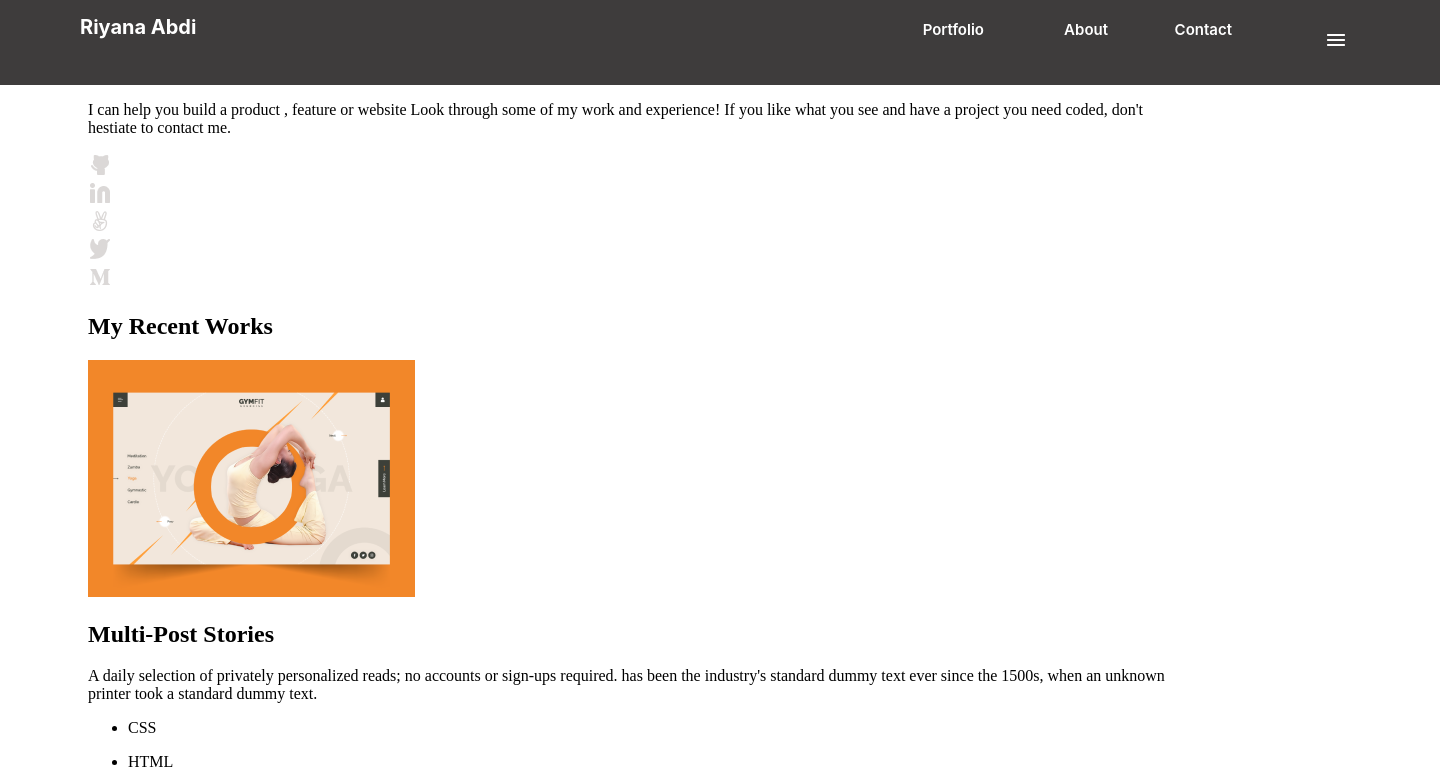
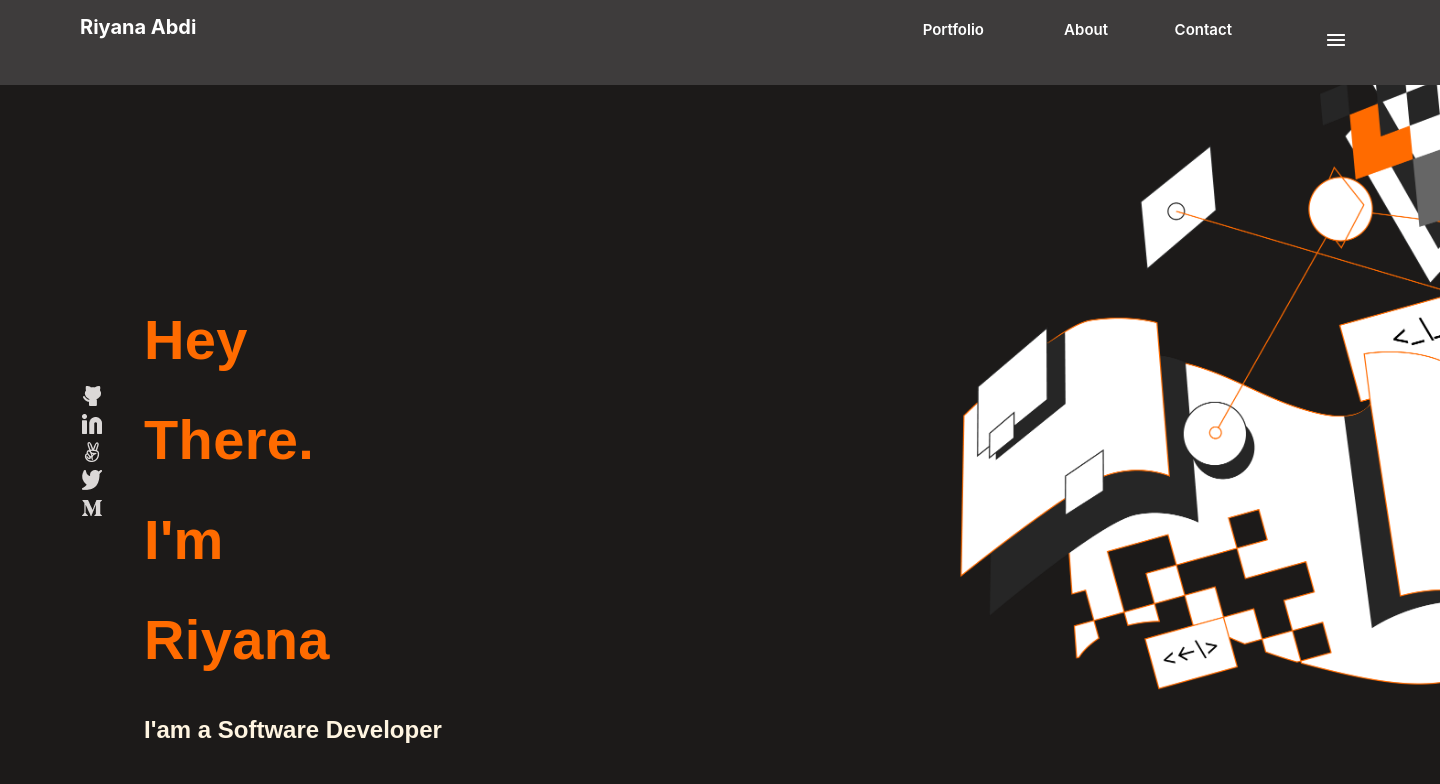
Before and after one commit to Ibtisam34/knew-bar, a website: page index.html in a window 1280 px wide. Shown: the top 784 px of the page, 1440 px wide, since content can reach past the window. Drawn offline with Linux system fonts and the light colour scheme.

Commit message:
intro section

```diff
--- a/index.html
+++ b/index.html
@@ -11,7 +11,7 @@
     <div class="container">
       <section>
         <div class="app-bar">
-          <header class="compact-dark">
+          <header class="compact-dark wrapper">
             <nav class="img-bar">
               <img src="images/NormalButton.png" alt="vector">
             </nav>
@@ -30,11 +30,12 @@
                 <img src="images/NormalButton.png" alt="vector">
               </li>
             </ul>
+          </header>
         </div>
-        </header>
         <div class="headline-bar">
-          <h2 class="headline-text">Hey There.
-            I'm Riyana</h2>
+          <div class="top-section wrapper">
+            <div>
+              <h2 class="headline-text">Hey There. I'm Riyana</h2>
               <div class="supporting-text">
                 <p>
                   I'am a Software Developer
@@ -48,6 +49,7 @@
                   don't
                   hestiate to contact me.
                 </p>
+              </div>
             </div>
             <div class="social-media">
               <div class="images-bar">
@@ -68,7 +70,7 @@
                 </div>
               </div>
             </div>
-        </section>
+          </div>
           <section class="Works">
             <div class="RecentWorks">
               <h1>My Recent Works</h1>
@@ -82,7 +84,8 @@
 
               <h2>Multi-Post Stories</h2>
               <p>
-              A daily selection of privately personalized reads; no accounts or
+                A daily selection of privately personalized reads; no accounts
+                or
                 sign-ups required. has been the industry's standard dummy text
                 ever
                 since the 1500s, when an unknown printer took a standard dummy
@@ -108,7 +111,8 @@
             <div class="work1" id="w1">
               <h1>Profesional Art Printing Data</h1>
               <p>
-              A daily selection of privately personalized reads; no accounts or
+                A daily selection of privately personalized reads; no accounts
+                or
                 sign-ups required. has been the industry's standard
               </p>
               <ul class="category">
@@ -122,7 +126,8 @@
             <div class="work1" id="w2">
               <h1>Profesional Art Printing Data</h1>
               <p>
-              A daily selection of privately personalized reads; no accounts or
+                A daily selection of privately personalized reads; no accounts
+                or
                 sign-ups required. has been the industry's standard
               </p>
               <ul class="category">
@@ -136,7 +141,8 @@
             <div class="work1" id="w3">
               <h1>Profesional Art Printing Data</h1>
               <p>
-              A daily selection of privately personalized reads; no accounts or
+                A daily selection of privately personalized reads; no accounts
+                or
                 sign-ups required. has been the industry's standard
               </p>
               <ul class="category">
@@ -150,7 +156,8 @@
             <div class="work1" id="w4">
               <h1>Profesional Art Printing Data</h1>
               <p>
-              A daily selection of privately personalized reads; no accounts or
+                A daily selection of privately personalized reads; no accounts
+                or
                 sign-ups required. has been the industry's standard
               </p>
               <ul class="category">
@@ -164,7 +171,8 @@
             <div class="work1" id="w5">
               <h1>Profesional Art Printing Data</h1>
               <p>
-              A daily selection of privately personalized reads; no accounts or
+                A daily selection of privately personalized reads; no accounts
+                or
                 sign-ups required. has been the industry's standard
               </p>
               <ul class="category">
@@ -178,7 +186,8 @@
             <div class="work1" id="w6">
               <h1>Profesional Art Printing Data</h1>
               <p>
-              A daily selection of privately personalized reads; no accounts or
+                A daily selection of privately personalized reads; no accounts
+                or
                 sign-ups required. has been the industry's standard
               </p>
               <ul class="category">
@@ -194,7 +203,8 @@
               <h1>About me</h1>
               <p>
                 Hello I'm a software developer! I can help you build a product ,
-              feature or website Look through some of my work and experience! If
+                feature or website Look through some of my work and experience!
+                If
                 you like what you see and have a project you need coded, don't
                 hestiate to contact me.
               </p>
--- a/style.css
+++ b/style.css
@@ -1,5 +1,10 @@
-section {
-  margin: 0 5em !important;
+body {
+  margin: 0;
+  padding: 0;
+}
+
+.wrapper {
+  padding: 0 5em !important;
 }
 
 .compact-dark {
@@ -13,7 +18,6 @@ section {
   z-index: 100;
   display: flex;
   flex-direction: row;
-  padding: 0 5em;
 }
 
 .compact-dark h1 {
@@ -54,6 +58,72 @@ section {
   flex-basis: 10%;
 }
 
+.headline-bar .top-section {
+  background: #1c1a19;
+  width: 100%;
+  height: 100vh;
+  display: flex;
+  padding: 10px 10px;
+  background-image: url("images/Illustration-header@2x.png");
+  background-repeat: no-repeat;
+  background-size: contain;
+  background-position: right;
+}
+
+.headline-bar .top-section > div:first-child {
+  flex-basis: 95%;
+  padding-top: 19%;
+  order: 2;
+}
+
+.headline-bar .top-section .social-media {
+  flex-basis: 5%;
+  padding-top: 30%;
+  order: 1;
+}
+
+.headline-bar .headline-text {
+  font-family: 'Crete Round', sans-serif;
+  font-style: normal;
+  font-weight: 900;
+  font-size: 56px;
+  line-height: 100px;
+  margin-bottom: auto;
+  letter-spacing: 0.37px;
+  color: #ff6b00;
+  flex: none;
+  order: 0;
+  flex-grow: 0;
+  width: 20%;
+}
+
+.supporting-text {
+  font-family: 'Crete Round', sans-serif;
+  font-style: normal;
+  font-weight: 700;
+  font-size: 24px;
+  line-height: 32px;
+  display: flex;
+  align-items: center;
+  color: #fff5e1;
+  flex: none;
+  order: 1;
+  flex-grow: 0;
+}
+
+.description-bar {
+  font-family: sans-serif;
+  font-style: normal;
+  font-weight: 400;
+  font-size: 19px;
+  line-height: 24px;
+  color: #fff;
+  flex: none;
+  order: 2;
+  flex-grow: 0;
+  width: 50%;
+}
+
 @media screen and (max-width: 900px) {
   body {
     background-color: gray;
@@ -87,33 +157,6 @@ section {
     font-size: 24px;
   }
 
-  /* .toolbar-contaainer {
-    position: absolute;
-    visibility: hidden;
-    left: 0;
-    right: 0;
-    top: 0;
-    bottom: 0;
-    background: #181e25;
-  }
-
-  .container-bar {
-    position: absolute;
-    visibility: hidden;
-    left: 0;
-    right: 0;
-    top: 0;
-    bottom: 0;
-    background:
-      linear-gradient(
-        180deg,
-        rgba(24, 30, 37, 0.64) 0%,
-        rgba(24, 30, 37, 0.08) 84%,
-        rgba(24, 30, 37, 0.02) 92%,
-        rgba(24, 30, 37, 0) 100%
-      );
-  } */
-
   .headline-bar {
     padding: 1px 24px;
     gap: 12px;
@@ -124,7 +167,7 @@ section {
     background-position-y: 230px;
   }
 
-  .headline-text {
+  .headline-bar .headline-text {
     font-family: 'Crete Round', sans-serif;
     font-style: normal;
     font-weight: 400;
```
Also changed, not shown: images/Illustration-header@2x.png (added). Lines whose indentation alone changed are shown as unchanged.
